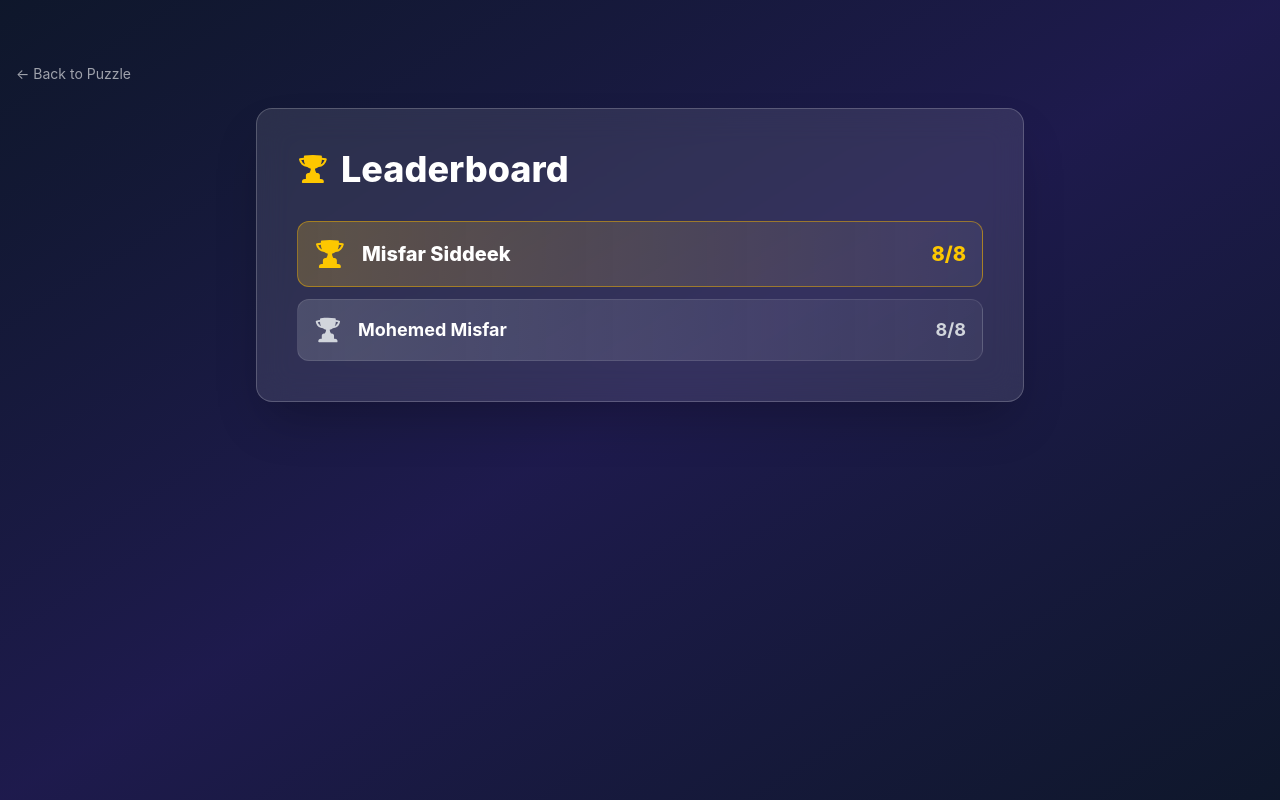
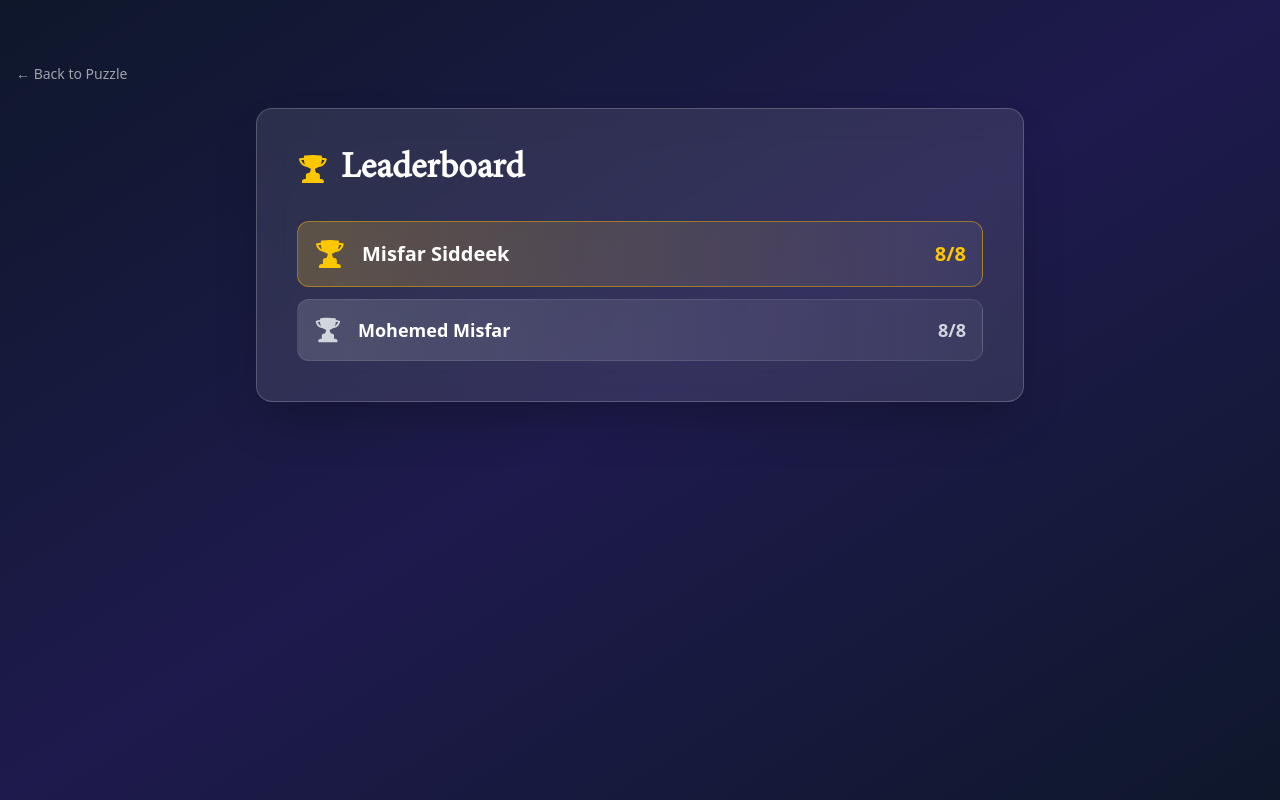
Before and after one commit to misfarsiddeek95/horizon, a Next.js app: page /leaderboard in a window 1280 px wide. Built offline with nearby package versions, Linux system fonts and the light colour scheme.

Commit message:
fonts added.

```diff
--- a/src/app/(ui)/leaderboard/page.tsx
+++ b/src/app/(ui)/leaderboard/page.tsx
@@ -82,7 +82,7 @@ export default async function LeaderboardPage() {
               );
             } else {
               rankIcon = (
-                <span className="w-8 text-center text-gray-400 font-mono text-sm">
+                <span className="w-8 text-center text-gray-400 text-sm">
                   {rank}
                 </span>
               );
--- a/src/app/globals.css
+++ b/src/app/globals.css
@@ -1,19 +1,42 @@
-/* 1. Initialize Tailwind v4 */
 @import "tailwindcss";
 
-/* 2. Import your split token files */
 @import "../styles/tokens/colors.css";
 @import "../styles/tokens/typography.css";
 @import "../styles/tokens/radii.css";
 
-/* 3. Apply base HTML/Body styles using the new v4 variables */
+@theme {
+  --font-sans: "Avenir", ui-sans-serif, system-ui, sans-serif;
+  --font-heading: "Minion Pro", ui-serif, Georgia, serif;
+}
+
+@font-face {
+  font-family: "Avenir";
+  src: url("./fonts/Avenir.ttc") format("truetype-collection");
+  font-weight: 400;
+  font-style: normal;
+}
+
+@font-face {
+  font-family: "Minion Pro";
+  src: url("./fonts/MinionPro-Regular.otf") format("opentype");
+  font-weight: 400;
+  font-style: normal;
+}
+
 @layer base {
+  :root {
+    --font-heading: "Minion Pro", ui-serif, Georgia, serif;
+  }
+
   body {
     background-color: var(--color-surface-muted);
     color: var(--color-content-primary);
     font-family: var(--font-sans);
-    /* antialiased is handled natively by Tailwind, but you can explicitly ensure smooth fonts */
     -webkit-font-smoothing: antialiased;
     -moz-osx-font-smoothing: grayscale;
   }
+
+  h1, h2, h3, h4, h5, h6 {
+    font-family: var(--font-heading);
+  }
 }
--- a/src/app/layout.tsx
+++ b/src/app/layout.tsx
@@ -1,16 +1,5 @@
 import type { Metadata } from "next";
-import { Geist, Geist_Mono } from "next/font/google";
 import "./globals.css";
-
-const geistSans = Geist({
-  variable: "--font-geist-sans",
-  subsets: ["latin"],
-});
-
-const geistMono = Geist_Mono({
-  variable: "--font-geist-mono",
-  subsets: ["latin"],
-});
 
 export const metadata: Metadata = {
   title: "Create Next App",
@@ -23,11 +12,8 @@ export default function RootLayout({
   children: React.ReactNode;
 }>) {
   return (
-    <html
-      lang="en"
-      className={`${geistSans.variable} ${geistMono.variable} h-full antialiased`}
-    >
-      <body className="min-h-full flex flex-col">{children}</body>
+    <html lang="en" className="h-full antialiased">
+      <body className="min-h-full flex flex-col font-sans">{children}</body>
     </html>
   );
 }
--- a/src/components/ActiveCluePanel.tsx
+++ b/src/components/ActiveCluePanel.tsx
@@ -54,7 +54,7 @@ export default function ActiveCluePanel() {
         </span>
 
         <div
-          className={`flex items-center gap-1.5 font-mono text-xl sm:text-2xl lg:text-3xl font-extrabold tabular-nums ${
+          className={`flex items-center gap-1.5 font-sans text-xl sm:text-2xl lg:text-3xl font-extrabold tabular-nums ${
             urgent
               ? "text-red-500 animate-pulse"
               : showHelp
--- a/src/components/CrosswordGrid.tsx
+++ b/src/components/CrosswordGrid.tsx
@@ -184,7 +184,7 @@ export default function CrosswordGrid() {
                   <div className={overlayClasses} />
 
                   {number && (
-                    <span className="absolute top-1 left-1 text-[10px] font-semibold text-gray-500 pointer-events-none z-20">
+                    <span className="absolute top-1 left-1 text-[10px] font-semibold font-sans text-gray-500 pointer-events-none z-20">
                       {number}
                     </span>
                   )}
@@ -200,7 +200,7 @@ export default function CrosswordGrid() {
                       value={cellLetter ?? ''}
                       onChange={(e) => handleInput(x, y, e.target.value)}
                       onKeyDown={(e) => handleKeyDown(e, x, y)}
-                      className="absolute inset-0 w-full h-full text-center text-lg sm:text-2xl font-bold uppercase outline-none bg-transparent z-30"
+                      className="absolute inset-0 w-full h-full text-center text-lg sm:text-2xl font-bold font-sans uppercase outline-none bg-transparent z-30"
                       aria-label={`Cell ${x},${y}${number ? ' Clue ' + number : ''}`}
                     />
                   ) : (
--- a/src/components/QuestionDeck.tsx
+++ b/src/components/QuestionDeck.tsx
@@ -75,7 +75,7 @@ export default function QuestionDeck() {
               </span>
             </div>
 
-            <p className="font-mono text-[10px] tracking-wider text-zinc-400">
+            <p className="font-sans text-[10px] tracking-wider text-zinc-400">
               {dashes}
             </p>
 
--- a/src/components/ResultsOverlay.tsx
+++ b/src/components/ResultsOverlay.tsx
@@ -92,7 +92,7 @@ export default function ResultsOverlay() {
                   }}
                 />
               </div>
-              <span className="w-8 text-right font-mono text-xs text-content-primary/50">
+              <span className="w-8 text-right font-sans text-xs text-content-primary/50">
                 {count}/{total}
               </span>
             </div>
@@ -116,7 +116,7 @@ export default function ResultsOverlay() {
                   <span className="flex-1 text-content-primary">
                     {entry.name}
                   </span>
-                  <span className="font-mono font-bold text-brand-main">
+                  <span className="font-bold text-brand-main">
                     {entry.score}/8
                   </span>
                 </div>
```
Also changed, not shown: src/app/fonts/MinionPro-Regular.otf (added), 1 other file (tests, documents, lock files or other folders).
